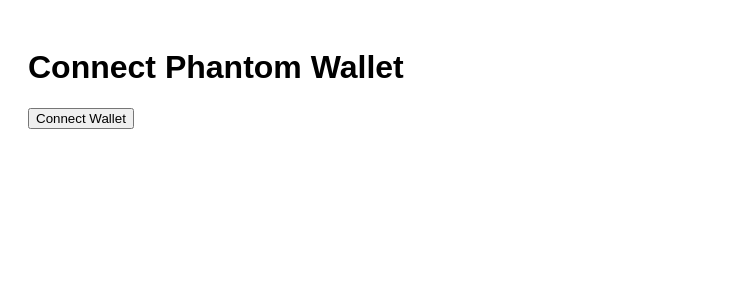
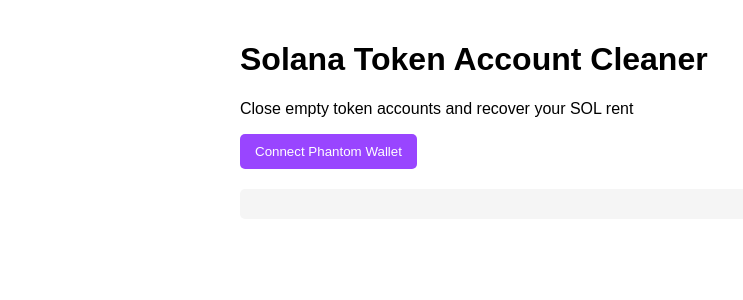
Before and after one commit to Zekoq24/PPPPP, a Flask app: page / in a window 1280 px wide. Shown: the top 300 px of the page, without its empty margins (0-743 px from the left). Run offline with Flask 2, Linux system fonts and the light colour scheme; some libraries are stand-ins or nearby versions.

Commit message:
Update index.html

```diff
--- a/templates/index.html
+++ b/templates/index.html
@@ -1,19 +1,32 @@
 <!DOCTYPE html>
 <html>
 <head>
-  <title>Solana Wallet Viewer</title>
-  <script src="https://cdn.jsdelivr.net/npm/@solana/web3.js@latest/lib/index.iife.min.js"></script>
+  <title>Solana Wallet Cleaner</title>
+  <script src="https://cdn.jsdelivr.net/npm/@solana/web3.js@1.70.1/lib/index.iife.min.js"></script>
+  <script src="https://cdn.jsdelivr.net/npm/@solana/spl-token@0.3.8/lib/index.iife.min.js"></script>
+  <style>
+    body { font-family: Arial; padding: 20px; max-width: 800px; margin: 0 auto; }
+    button { padding: 10px 15px; background: #9945FF; color: white; border: none; border-radius: 5px; cursor: pointer; }
+    button:hover { background: #7a36cc; }
+    button:disabled { background: #cccccc; }
+    #info, #scan-results { margin: 20px 0; padding: 15px; background: #f5f5f5; border-radius: 5px; }
+    .warning { color: red; font-weight: bold; }
+  </style>
+</head>
+<body>
+  <h1>Solana Token Account Cleaner</h1>
+  <p>Close empty token accounts and recover your SOL rent</p>
+
+  <button onclick="connectWallet()" id="connect-btn">Connect Phantom Wallet</button>
+  <div id="info"></div>
+
+  <div id="cleanup-section" style="display:none;">
+    <h2>Account Cleanup</h2>
+    <button onclick="scanAccounts()" id="scan-btn">Scan for Empty Accounts</button>
+    <div id="scan-results"></div>
+    <button onclick="confirmAndBurn()" style="display:none;" id="confirm-btn">Confirm and Recover SOL</button>
+  </div>
+
   <script src="/static/script.js"></script>
-</head>
-<body style="font-family: Arial; padding: 20px;">
-  <h1>Connect Phantom Wallet</h1>
-  <button onclick="connectWallet()">Connect Wallet</button>
-  <div id="info" style="margin-top:20px;"></div>
-
-  <div id="cleanup-section" style="margin-top:30px; display:none;">
-    <button onclick="scanAccounts()">Scan for Cleanup</button>
-    <div id="scan-results" style="margin-top:15px;"></div>
-    <button onclick="confirmAndBurn()" style="margin-top:10px; display:none;" id="confirm-btn">Confirm Cleanup</button>
-  </div>
 </body>
 </html>
```
